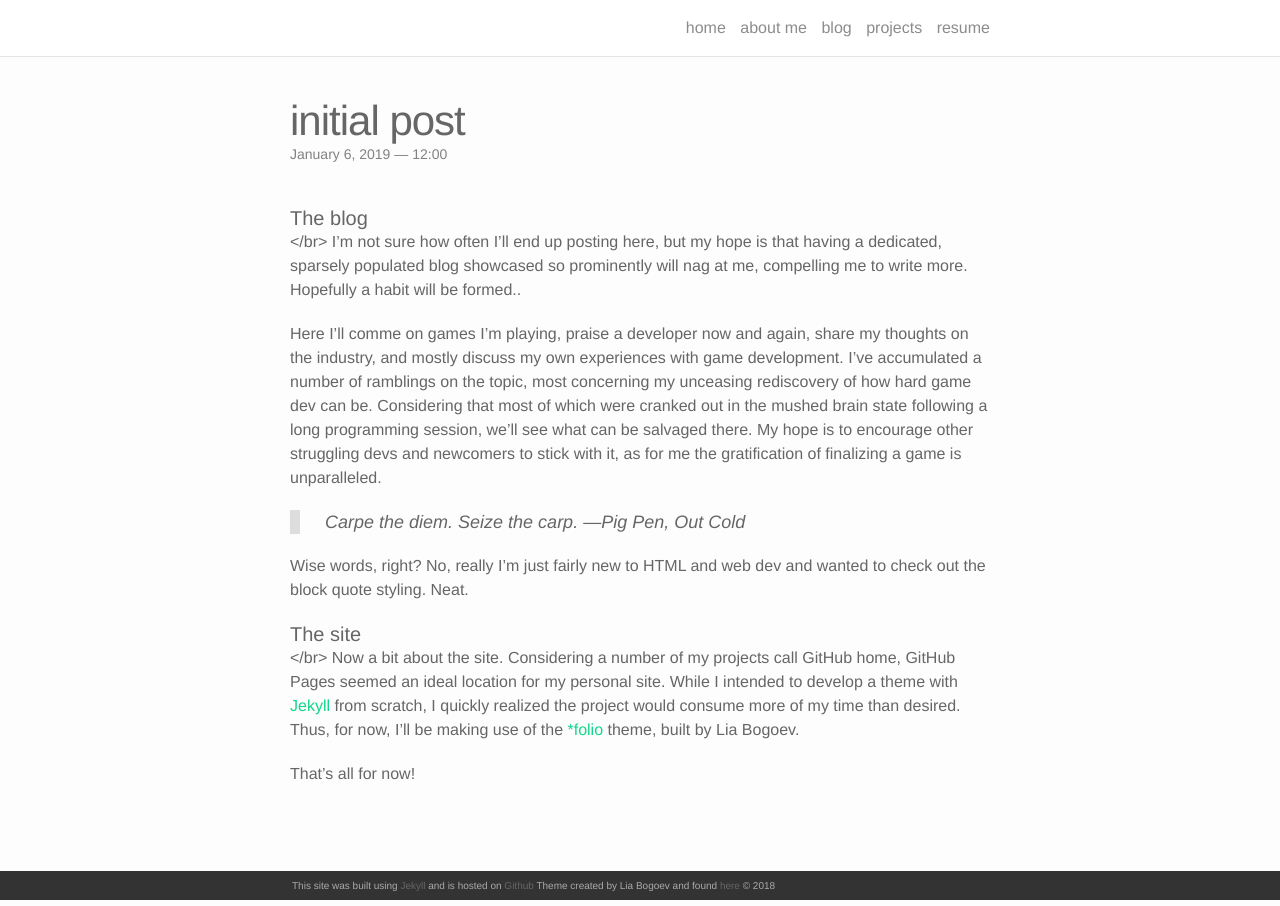
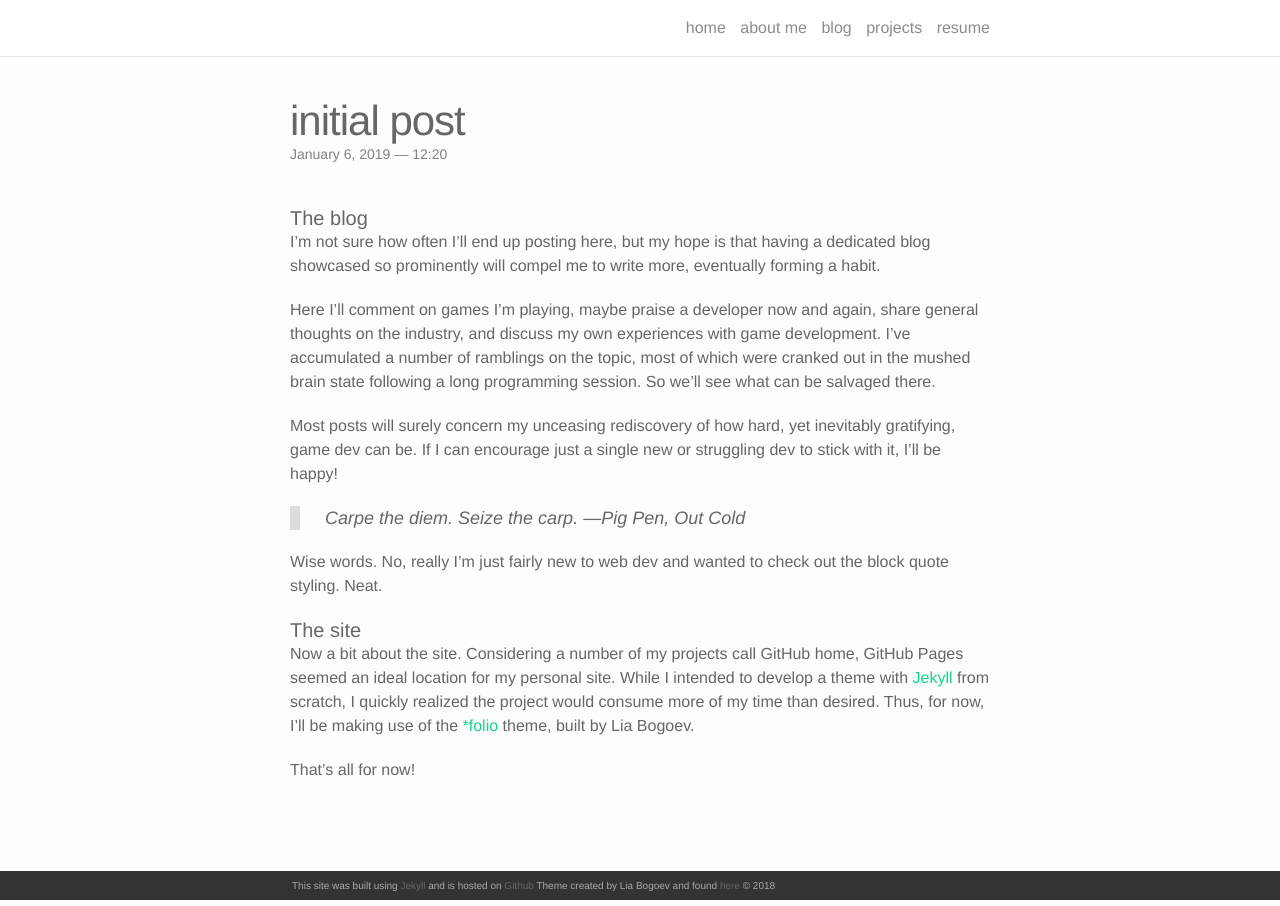
Before and after one commit to rtoole13/rtoole13.github.io, a Jekyll site: the page built from _posts/2019-01-06-init.markdown, in a window 1280 px wide. Built offline with Jekyll 4.4.1, drawn with Linux system fonts in a browser that asks for light colours; nearby versions of some CDN libraries.

Commit message:
Trying that again. First blog post.

```diff
--- a/_posts/2019-01-06-init.markdown
+++ b/_posts/2019-01-06-init.markdown
@@ -1,25 +1,25 @@
 ---
 layout: post
 title:  initial post
-date:   2019-01-06 12:00:00
+date:   2019-01-06 12:20:00
 description: kicking off the site
 ---
 
 #### The blog
-</br>
-I'm not sure how often I'll end up posting here, but my hope is that having a dedicated, sparsely populated blog showcased so prominently will nag at me, compelling me to write more. Hopefully a habit will be formed..
+I'm not sure how often I'll end up posting here, but my hope is that having a dedicated blog showcased so prominently will compel me to write more, eventually forming a habit.
 
-Here I'll comme on games I'm playing, praise a developer now and again, share my thoughts on the industry, and mostly discuss my own experiences with game development. I've accumulated a number of ramblings on the topic, most concerning my unceasing rediscovery of how hard game dev can be. Considering that most of which were cranked out in the mushed brain state following a long programming session, we'll see what can be salvaged there. My hope is to encourage other struggling devs and newcomers to stick with it, as for me the gratification of finalizing a game is unparalleled.
+Here I'll comment on games I'm playing, maybe praise a developer now and again, share general thoughts on the industry, and discuss my own experiences with game development. I've accumulated a number of ramblings on the topic, most of which were cranked out in the mushed brain state following a long programming session. So we'll see what can be salvaged there.
+
+Most posts will surely concern my unceasing rediscovery of how hard, yet inevitably gratifying, game dev can be. If I can encourage just a single new or struggling dev to stick with it, I'll be happy!
 
 <blockquote>
     Carpe the diem. Seize the carp.
     —Pig Pen, Out Cold
 </blockquote>
 
-Wise words, right? No, really I'm just fairly new to HTML and web dev and wanted to check out the block quote styling. Neat.
+Wise words. No, really I'm just fairly new to web dev and wanted to check out the block quote styling. Neat.
 
 #### The site
-</br>
 Now a bit about the site. Considering a number of my projects call GitHub home, GitHub Pages seemed an ideal location for my personal site. While I intended to develop a theme with <a href="http://jekyllrb.com" target="_blank">Jekyll</a> from scratch, I quickly realized the project would consume more of my time than desired. Thus, for now, I'll be making use of the <a href="http://jekyllthemes.org/themes/folio/" target="_blank">*folio</a> theme, built by Lia Bogoev.
 
 That's all for now!
```
